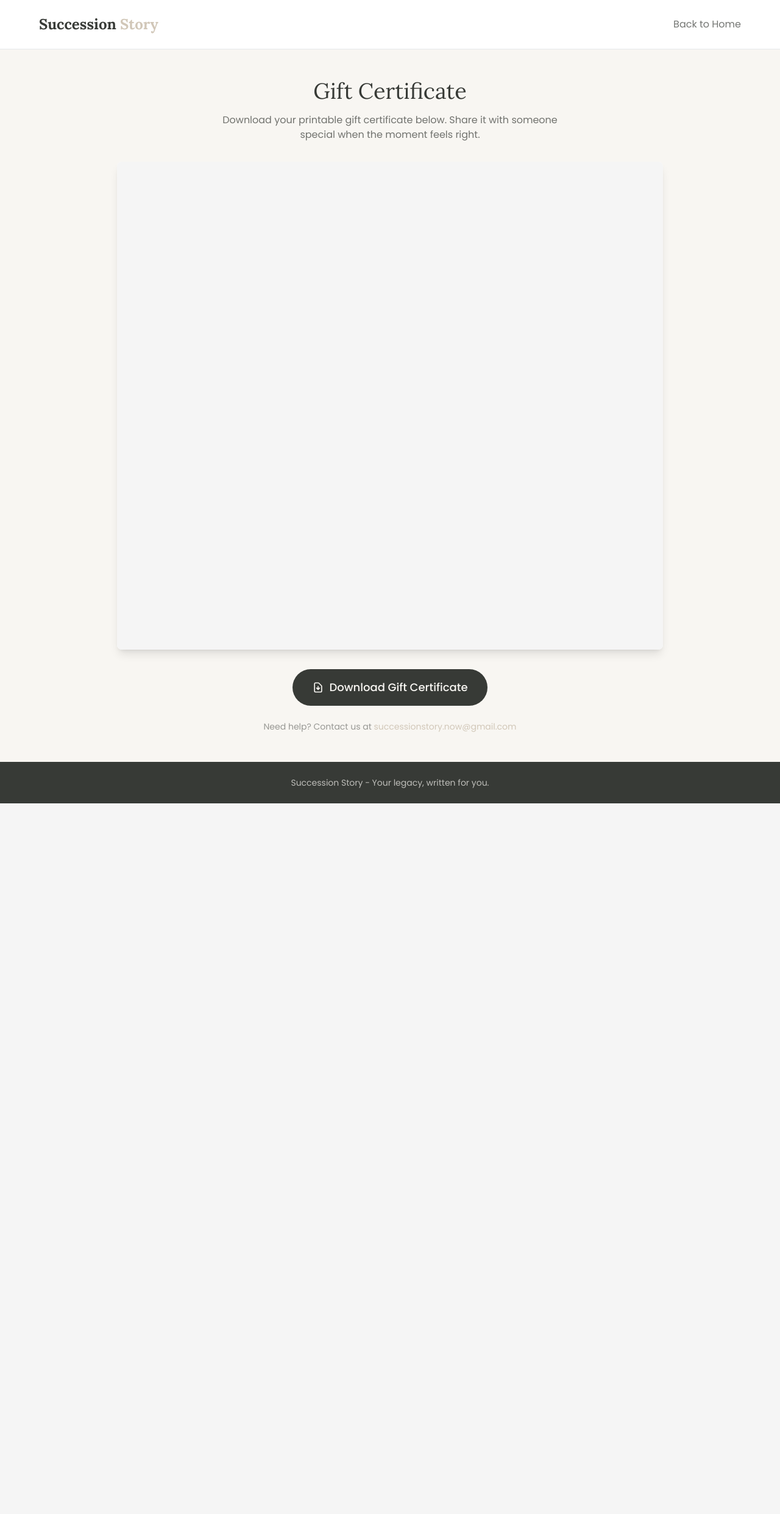
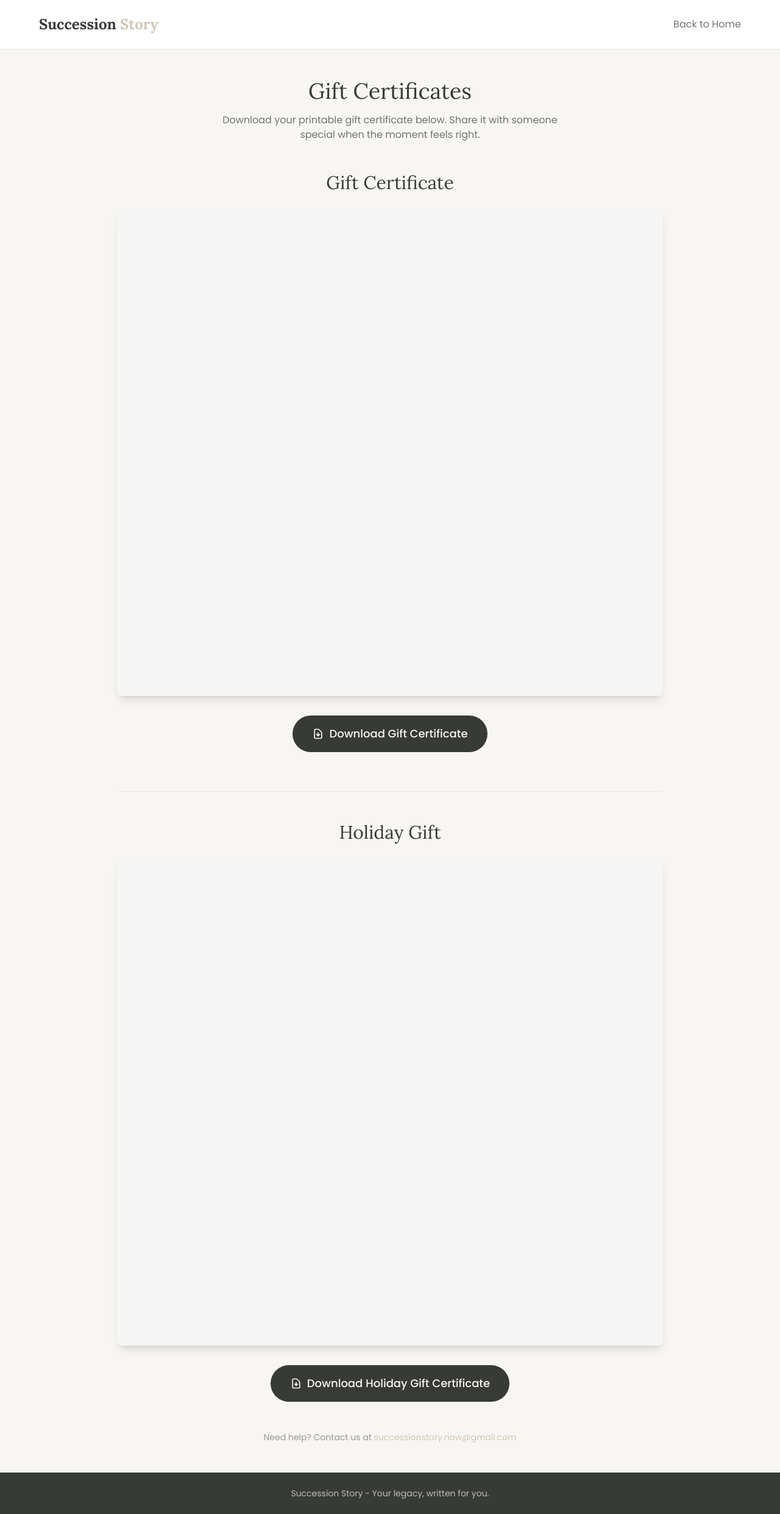
Before and after one commit to efodthe2nd/succession-questionnaire, a Next.js app: page /gift-certificate in a window 1280 px wide. Shown: the whole page at 61% size. Before the commit the page ends 1317 px from the top, so only its background shows below. Built offline with nearby package versions, Linux system fonts and the light colour scheme; no server answers; a web font is replaced by a local one.

Commit message:
add holiday card

```diff
--- a/app/gift-certificate/page.tsx
+++ b/app/gift-certificate/page.tsx
@@ -1,12 +1,13 @@
 'use client'
 
 export default function GiftCertificatePage() {
-  const pdfUrl = '/Succession Story Gift.pdf'
+  const giftPdfUrl = '/Succession Story Gift.pdf'
+  const holidayPdfUrl = '/Succession Story Holiday Gift.pdf'
 
-  const handleDownload = () => {
+  const handleDownload = (url: string, filename: string) => {
     const link = document.createElement('a')
-    link.href = pdfUrl
-    link.download = 'Succession Story Gift Certificate.pdf'
+    link.href = url
+    link.download = filename
     document.body.appendChild(link)
     link.click()
     document.body.removeChild(link)
@@ -33,16 +34,22 @@ export default function GiftCertificatePage() {
       <main className="flex-1 py-12 px-4">
         <div className="max-w-4xl mx-auto text-center">
           <h2 className="font-serif text-3xl md:text-4xl text-charcoal mb-4">
-            Gift Certificate
+            Gift Certificates
           </h2>
-          <p className="text-charcoal/70 mb-8 max-w-xl mx-auto">
+          <p className="text-charcoal/70 mb-12 max-w-xl mx-auto">
             Download your printable gift certificate below. Share it with someone special when the moment feels right.
           </p>
+
+          {/* Standard Gift Certificate */}
+          <section className="mb-16">
+            <h3 className="font-serif text-2xl md:text-3xl text-charcoal mb-6">
+              Gift Certificate
+            </h3>
 
             {/* PDF Viewer */}
             <div className="bg-white rounded-lg shadow-lg overflow-hidden mb-8">
               <iframe
-              src={pdfUrl}
+                src={giftPdfUrl}
                 className="w-full h-[600px] md:h-[800px]"
                 title="Succession Story Gift Certificate"
               />
@@ -50,7 +57,7 @@ export default function GiftCertificatePage() {
 
             {/* Download Button */}
             <button
-            onClick={handleDownload}
+              onClick={() => handleDownload(giftPdfUrl, 'Succession Story Gift Certificate.pdf')}
               className="inline-flex items-center gap-2 bg-charcoal text-ivory font-medium px-8 py-4 rounded-full text-lg hover:bg-opacity-90 transition-all"
             >
               <svg
@@ -68,6 +75,47 @@ export default function GiftCertificatePage() {
               </svg>
               Download Gift Certificate
             </button>
+          </section>
+
+          {/* Divider */}
+          <div className="border-t border-taupe/30 my-12"></div>
+
+          {/* Holiday Gift Certificate */}
+          <section className="mb-12">
+            <h3 className="font-serif text-2xl md:text-3xl text-charcoal mb-6">
+              Holiday Gift
+            </h3>
+
+            {/* PDF Viewer */}
+            <div className="bg-white rounded-lg shadow-lg overflow-hidden mb-8">
+              <iframe
+                src={holidayPdfUrl}
+                className="w-full h-[600px] md:h-[800px]"
+                title="Succession Story Holiday Gift Certificate"
+              />
+            </div>
+
+            {/* Download Button */}
+            <button
+              onClick={() => handleDownload(holidayPdfUrl, 'Succession Story Holiday Gift Certificate.pdf')}
+              className="inline-flex items-center gap-2 bg-charcoal text-ivory font-medium px-8 py-4 rounded-full text-lg hover:bg-opacity-90 transition-all"
+            >
+              <svg
+                className="w-5 h-5"
+                fill="none"
+                stroke="currentColor"
+                viewBox="0 0 24 24"
+              >
+                <path
+                  strokeLinecap="round"
+                  strokeLinejoin="round"
+                  strokeWidth={2}
+                  d="M12 10v6m0 0l-3-3m3 3l3-3m2 8H7a2 2 0 01-2-2V5a2 2 0 012-2h5.586a1 1 0 01.707.293l5.414 5.414a1 1 0 01.293.707V19a2 2 0 01-2 2z"
+                />
+              </svg>
+              Download Holiday Gift Certificate
+            </button>
+          </section>
 
           <p className="mt-6 text-sm text-charcoal/50">
             Need help? Contact us at{' '}
```
Lines whose indentation alone changed are shown as unchanged.
